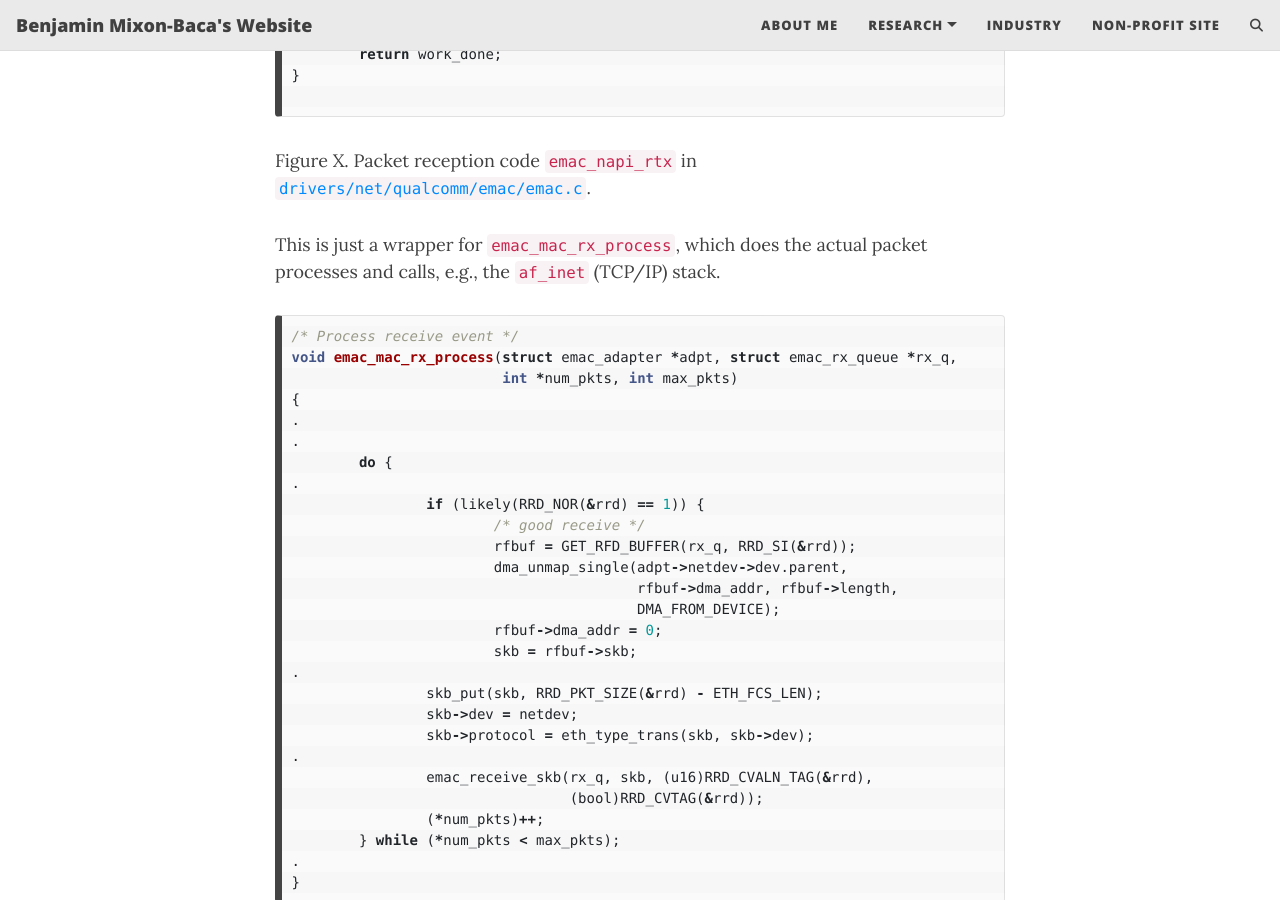
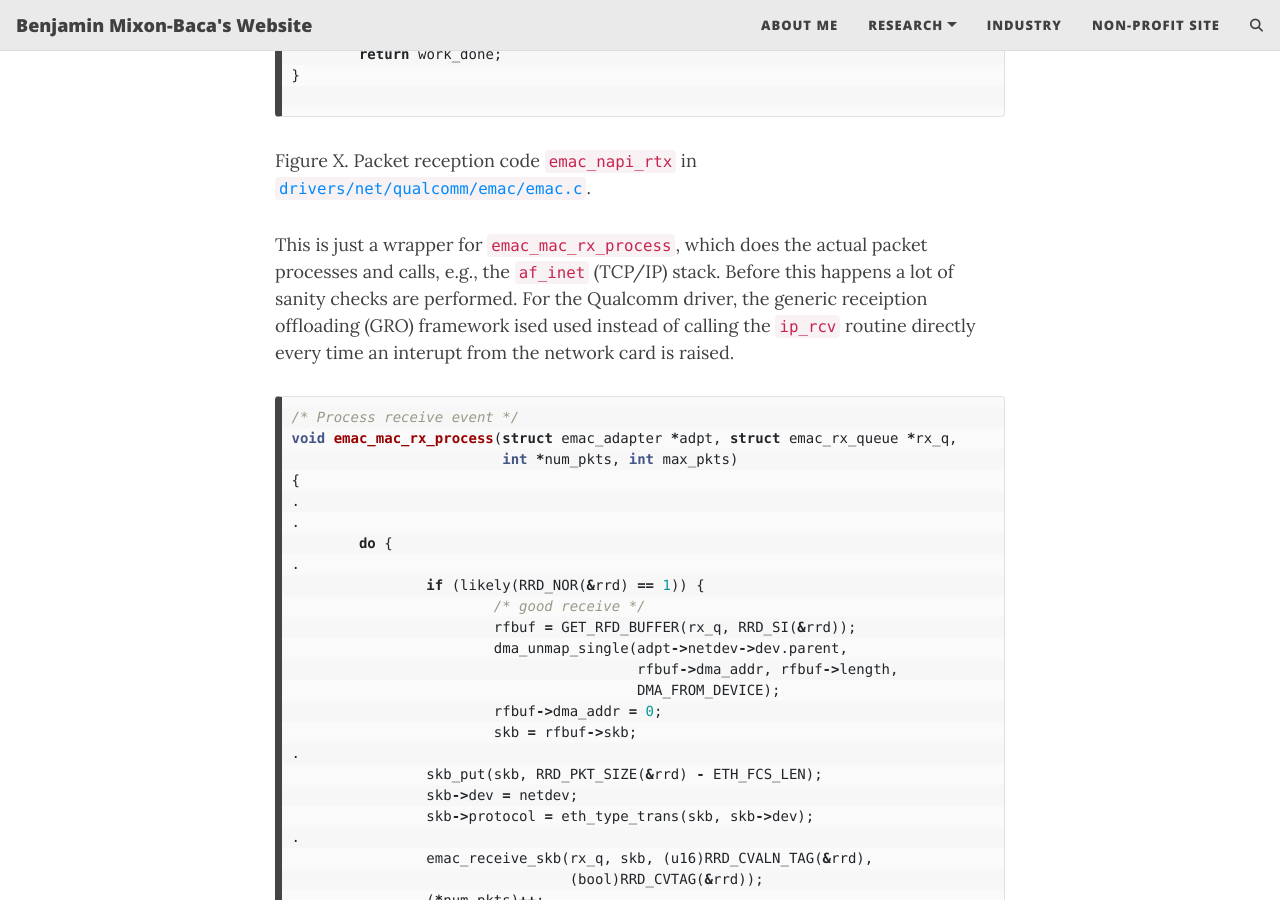
Before and after one commit to bmixonba/bmixonba.github.io, a Jekyll site: the page built from _posts/2025-05-21-Linux-Routing.md, in a window 1280 px wide and 900 px high, scrolled down 4202 px. Built offline with Jekyll 4.4.1, drawn with Linux system fonts in a browser that asks for light colours; comment, search, counter and statistics services are not loaded.

Commit message:
Finished adding description of link layer to network layer packet reception

````diff
--- a/_posts/2025-05-21-Linux-Routing.md
+++ b/_posts/2025-05-21-Linux-Routing.md
@@ -171,7 +171,11 @@ static int emac_napi_rtx(struct napi_struct *napi, int budget)
 ```
 Figure X. Packet reception code `emac_napi_rtx` in [`drivers/net/qualcomm/emac/emac.c`](https://github.com/torvalds/linux/blob/master/drivers/net/ethernet/qualcomm/emac/emac.c#L96).
 
-This is just a wrapper for `emac_mac_rx_process`, which does the actual packet processes and calls, e.g., the `af_inet` (TCP/IP) stack.
+This is just a wrapper for `emac_mac_rx_process`, which does the actual packet
+processes and calls, e.g., the `af_inet` (TCP/IP) stack.  Before this happens a
+lot of sanity checks are performed. For the Qualcomm driver, the generic
+receiption offloading (GRO) framework ised used instead of calling the `ip_rcv`
+routine directly every time an interupt from the network card is raised.
 
 ```c
 /* Process receive event */
````
